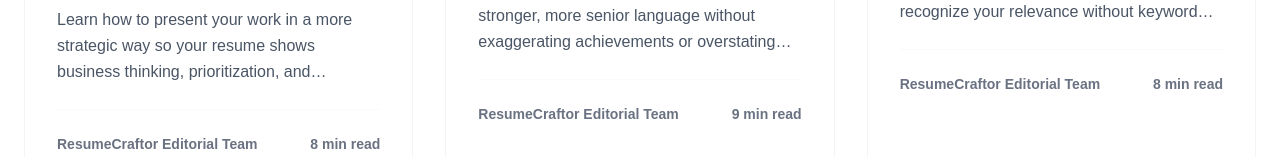
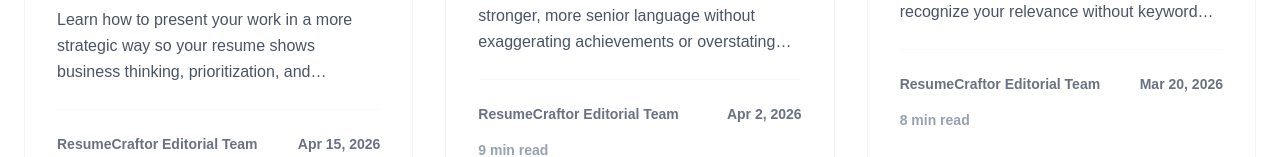
Before and after one commit to affsquadDevs/resumeCrafto-client, a Next.js app: page /blog in a window 1280 px wide. Shown: the part 644-801 px from the top of the page. Built offline with nearby package versions, Linux system fonts and the light colour scheme; no server answers.

Commit message:
feat: implement blog post pages with dynamic routing and content structure

```diff
--- a/src/app/blog/[slug]/page.tsx
+++ b/src/app/blog/[slug]/page.tsx
@@ -28,7 +28,7 @@ const postsContent: Record<string, BlogPost> = {
         title: "How to Write a Resume That Sounds More Strategic, Not Just Operational",
         description: "Learn how to present your work in a more strategic way so your resume shows business thinking, prioritization, and professional maturity.",
         category: "Career Tips",
-        date: "2026-04-16",
+        date: "2026-04-15",
         author: "ResumeCraftor Editorial Team",
         readTime: "8 min read",
         image: "/assets/photo/Resume%20comparison_%20operational%20vs%20strategic.png",
@@ -149,7 +149,7 @@ const postsContent: Record<string, BlogPost> = {
         title: "How to Make Your Resume Sound More Senior Without Exaggerating",
         description: "Learn how to present your experience in stronger, more senior language without exaggerating achievements or overstating your role.",
         category: "Career Tips",
-        date: "2026-04-16",
+        date: "2026-04-02",
         author: "ResumeCraftor Editorial Team",
         readTime: "9 min read",
         image: "/assets/photo/Resume%20comparison%20for%20career%20progression.png",
@@ -336,7 +336,7 @@ const postsContent: Record<string, BlogPost> = {
         title: "Resume Keywords for ATS: How to Use Them Naturally",
         description: "Learn how to use ATS resume keywords naturally so applicant tracking systems recognize your relevance without keyword stuffing.",
         category: "Resume Guide",
-        date: "2026-04-16",
+        date: "2026-03-20",
         author: "ResumeCraftor Editorial Team",
         readTime: "8 min read",
         image: "/assets/photo/Job%20search%20with%20ATS%20keywords%20analysis.png",
@@ -557,7 +557,7 @@ const postsContent: Record<string, BlogPost> = {
         title: "ATS Resume Formatting Tips: What to Use and What to Avoid",
         description: "Learn which resume formatting choices help applicant tracking systems parse your resume correctly and which design mistakes often reduce ATS compatibility.",
         category: "Resume Formatting",
-        date: "2026-04-16",
+        date: "2026-03-10",
         author: "ResumeCraftor Editorial Team",
         readTime: "9 min read",
         image: "/assets/photo/ATS%20resume%20formatting%20guide.png",
@@ -741,7 +741,7 @@ const postsContent: Record<string, BlogPost> = {
         title: "What Is an ATS Resume? Meaning, Format, and Best Practices",
         description: "Learn what an ATS resume really is, how applicant tracking systems read resumes, and which formatting, file types, and best practices improve compatibility and readability.",
         category: "Resume Guide",
-        date: "2026-04-16",
+        date: "2026-02-25",
         author: "ResumeCraftor Editorial Team",
         readTime: "10 min read",
         image: "/assets/photo/ATS%20resume%20guide%20in%20a%20modern%20office.png",
@@ -874,7 +874,7 @@ const postsContent: Record<string, BlogPost> = {
         title: "How to Make Your Resume Reflect Leadership Even If You Never Managed a Team",
         description: "Learn how to show leadership on your resume through ownership, initiative, judgment, and influence, even without formal management experience.",
         category: "Leadership",
-        date: "2026-04-16",
+        date: "2026-02-10",
         author: "ResumeCraftor Editorial Team",
         readTime: "9 min read",
         image: "/assets/photo/Resume%20strategy%20for%20leadership%20success.png",
@@ -1074,7 +1074,7 @@ const postsContent: Record<string, BlogPost> = {
         title: "ATS Optimization Explained: How Applicant Tracking Systems Work",
         description: "Learn how ATS (Applicant Tracking Systems) process resumes, common compatibility issues, and practical ways to improve ATS optimization without sacrificing readability.",
         category: "Career Tips",
-        date: "2026-02-05",
+        date: "2026-01-20",
         author: "ResumeCraftor Editorial Team",
         readTime: "10 min read",
         image: "https://images.unsplash.com/photo-1521737604893-d14cc237f11d",
@@ -1262,7 +1262,7 @@ const postsContent: Record<string, BlogPost> = {
         title: "Building Your Personal Brand Through Your Resume (Practical Guide)",
         description: "A practical guide to expressing your personal brand on a resume using focused messaging, consistent structure, and evidence-based experience.",
         category: "Branding",
-        date: "2026-02-05",
+        date: "2026-01-05",
         author: "ResumeCraftor Editorial Team",
         readTime: "8 min read",
         image: "https://images.unsplash.com/photo-1434030216411-0b793f4b4173",
@@ -1492,7 +1492,7 @@ const postsContent: Record<string, BlogPost> = {
         title: "How to Choose the Right Resume Template for Your Career",
         description: "Learn how to choose the right resume template based on your role, experience level, and professional goals without sacrificing clarity or compatibility.",
         category: "Resume Guide",
-        date: "2026-02-06",
+        date: "2025-12-15",
         author: "ResumeCraftor Editorial Team",
         readTime: "7 min read",
         image: "https://images.unsplash.com/photo-1586281380349-632531db7ed4",
@@ -1699,7 +1699,7 @@ const postsContent: Record<string, BlogPost> = {
         title: "How to Build a Professional Resume: Step-by-Step Guide",
         description: "A clear, step-by-step guide to building a professional resume—from structure and summaries to experience, skills, and formatting best practices.",
         category: "Resume Guide",
-        date: "2026-02-06",
+        date: "2025-11-20",
         author: "ResumeCraftor Editorial Team",
         readTime: "12 min read",
         image: "https://images.unsplash.com/photo-1512486130939-2c4f79935e4f",
@@ -2167,7 +2167,7 @@ export default async function BlogPostPage({
                         <div className="flex items-center gap-4 text-sm text-gray-500 font-medium pb-12 border-b border-gray-100">
                             <span className="font-bold text-gray-900">{post.author}</span>
                             <span>•</span>
-                            <span>{new Date(post.date).toLocaleDateString('en-US', { month: 'long', day: 'numeric', year: 'numeric' })}</span>
+                            <span>{new Date(post.date).toLocaleDateString('en-US', { month: 'short', day: 'numeric', year: 'numeric' })}</span>
                             <span>•</span>
                             <span>{post.readTime}</span>
                         </div>
--- a/src/app/blog/page.tsx
+++ b/src/app/blog/page.tsx
@@ -31,7 +31,7 @@ const blogPosts = [
         title: 'How to Write a Resume That Sounds More Strategic, Not Just Operational',
         excerpt: 'Learn how to present your work in a more strategic way so your resume shows business thinking, prioritization, and professional maturity.',
         author: 'ResumeCraftor Editorial Team',
-        date: '2026-04-16',
+        date: '2026-04-15',
         readTime: '8 min read',
         category: 'Career Tips',
         slug: 'how-to-write-a-strategic-resume',
@@ -42,7 +42,7 @@ const blogPosts = [
         title: 'How to Make Your Resume Sound More Senior Without Exaggerating',
         excerpt: 'Learn how to present your experience in stronger, more senior language without exaggerating achievements or overstating your role.',
         author: 'ResumeCraftor Editorial Team',
-        date: '2026-04-16',
+        date: '2026-04-02',
         readTime: '9 min read',
         category: 'Career Tips',
         slug: 'how-to-make-your-resume-sound-more-senior',
@@ -53,7 +53,7 @@ const blogPosts = [
         title: 'Resume Keywords for ATS: How to Use Them Naturally',
         excerpt: 'Learn how to use ATS resume keywords naturally so applicant tracking systems recognize your relevance without keyword stuffing.',
         author: 'ResumeCraftor Editorial Team',
-        date: '2026-04-16',
+        date: '2026-03-20',
         readTime: '8 min read',
         category: 'Resume Guide',
         slug: 'resume-keywords-for-ats',
@@ -64,7 +64,7 @@ const blogPosts = [
         title: 'ATS Resume Formatting Tips: What to Use and What to Avoid',
         excerpt: 'Learn which resume formatting choices help applicant tracking systems parse your resume correctly and which design mistakes often reduce ATS compatibility.',
         author: 'ResumeCraftor Editorial Team',
-        date: '2026-04-16',
+        date: '2026-03-10',
         readTime: '9 min read',
         category: 'Resume Formatting',
         slug: 'ats-resume-formatting-tips',
@@ -75,7 +75,7 @@ const blogPosts = [
         title: 'What Is an ATS Resume? Meaning, Format, and Best Practices',
         excerpt: 'Learn what an ATS resume really is, how applicant tracking systems read resumes, and which formatting, file types, and best practices improve compatibility and readability.',
         author: 'ResumeCraftor Editorial Team',
-        date: '2026-04-16',
+        date: '2026-02-25',
         readTime: '10 min read',
         category: 'Resume Guide',
         slug: 'what-is-an-ats-resume',
@@ -86,7 +86,7 @@ const blogPosts = [
         title: 'How to Make Your Resume Reflect Leadership Even If You Never Managed a Team',
         excerpt: 'Learn how to show leadership on your resume through ownership, initiative, judgment, and influence, even without formal management experience.',
         author: 'ResumeCraftor Editorial Team',
-        date: '2026-04-16',
+        date: '2026-02-10',
         readTime: '9 min read',
         category: 'Leadership',
         slug: 'how-to-make-your-resume-reflect-leadership',
@@ -97,7 +97,7 @@ const blogPosts = [
         title: 'ATS Optimization Explained: How Applicant Tracking Systems Work',
         excerpt: 'Learn how ATS (Applicant Tracking Systems) process resumes, common compatibility issues, and practical ways to improve ATS optimization without sacrificing readability.',
         author: 'ResumeCraftor Editorial Team',
-        date: '2026-02-05',
+        date: '2026-01-20',
         readTime: '10 min read',
         category: 'Career Tips',
         slug: 'ats-optimization-getting-past-the-robots',
@@ -108,7 +108,7 @@ const blogPosts = [
         title: 'Building Your Personal Brand Through Your Resume (Practical Guide)',
         excerpt: 'Learn how to build a clear personal brand through your resume using focused messaging, consistent structure, and evidence-based experience—without sounding generic.',
         author: 'ResumeCraftor Editorial Team',
-        date: '2026-02-05',
+        date: '2026-01-05',
         readTime: '8 min read',
         category: 'Branding',
         slug: 'building-your-personal-brand-through-your-resume',
@@ -119,7 +119,7 @@ const blogPosts = [
         title: 'How to Choose the Right Resume Template for Your Career',
         excerpt: 'Learn how to choose the right resume template based on your role, experience level, and professional goals without sacrificing clarity or compatibility.',
         author: 'ResumeCraftor Editorial Team',
-        date: '2026-02-06',
+        date: '2025-12-15',
         readTime: '7 min read',
         category: 'Resume Guide',
         slug: 'how-to-choose-the-perfect-resume-template',
@@ -130,7 +130,7 @@ const blogPosts = [
         title: 'How to Build a Professional Resume: Step-by-Step Guide',
         excerpt: 'A clear, step-by-step guide to building a professional resume—from structure and summaries to experience, skills, and formatting best practices.',
         author: 'ResumeCraftor Editorial Team',
-        date: '2026-02-06',
+        date: '2025-11-20',
         readTime: '12 min read',
         category: 'Resume Guide',
         slug: 'how-to-build-a-professional-resume-step-by-step',
@@ -200,9 +200,12 @@ export default function BlogPage() {
                                     <p className="text-gray-600 mb-6 leading-relaxed line-clamp-3 font-medium">
                                         {post.excerpt}
                                     </p>
-                                    <div className="flex items-center justify-between text-sm text-gray-500 pt-6 border-t border-gray-50 font-bold">
-                                        <span>{post.author}</span>
-                                        <div className="flex items-center gap-2">
+                                    <div className="flex flex-col gap-4 text-sm text-gray-500 pt-6 border-t border-gray-50 font-bold">
+                                        <div className="flex items-center justify-between w-full">
+                                            <span>{post.author}</span>
+                                            <span>{new Date(post.date).toLocaleDateString('en-US', { month: 'short', day: 'numeric', year: 'numeric' })}</span>
+                                        </div>
+                                        <div className="flex items-center gap-2 text-gray-400">
                                             <span>{post.readTime}</span>
                                         </div>
                                     </div>
```
